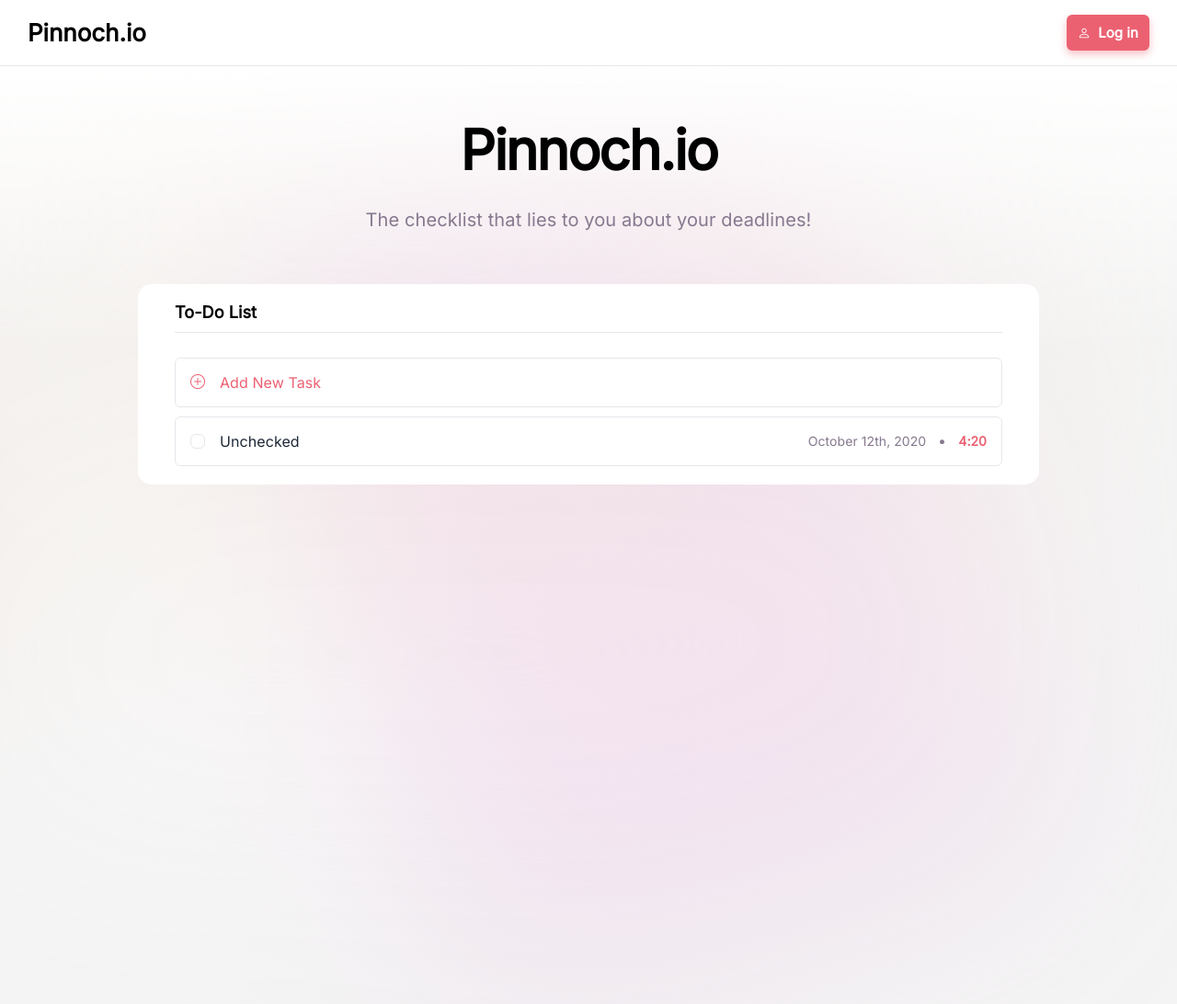
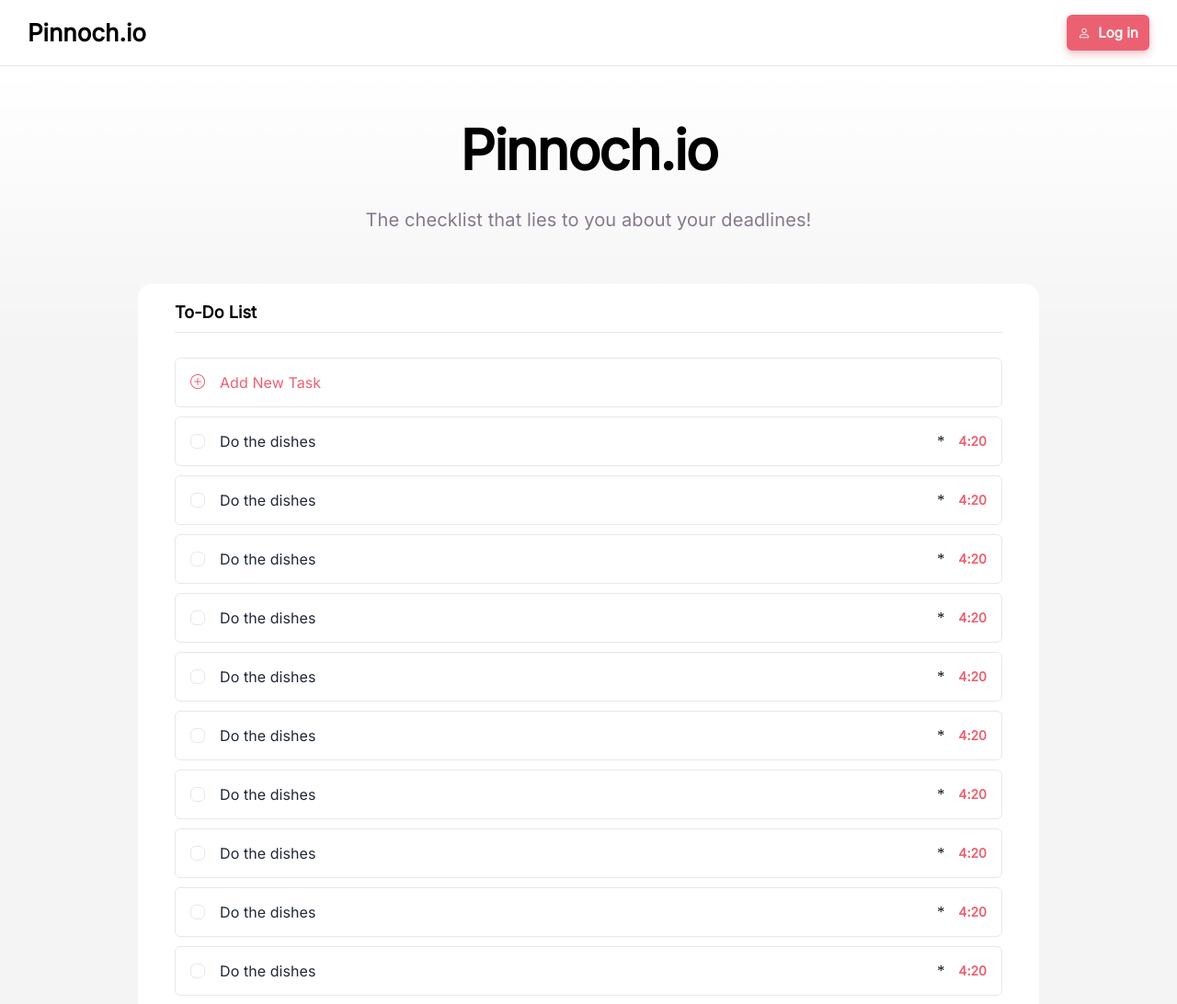
Before and after one commit to NicoBobBison/pinocchio, a Flask app: page / in a window 1280 px wide; the page is wider, and only the part inside the window is pictured. Shown: the top 1092 px of that part at 92% size. Before the commit the page ends 1053 px from the top of that part, so only its background shows below. Run offline with Flask 3, Linux system fonts and the light colour scheme.

Commit message:
Task section working

```diff
--- a/templates/home.html
+++ b/templates/home.html
@@ -41,32 +41,6 @@
                     <img src="{{url_for('static', filename='css/images/plus-circle.png')}}" id="plus"/>
                     <span class="addTaskText">Add New Task</span>
                 </div>
-                <div class="task-section">
-    <!--                <input class="uncheckedBox" type="checkbox">-->
-                    <button type="button" class="uncheckedBox"></button>
-                    <span class="uncheckedText">Unchecked</span>
-                    <div class="date-container">
-                        <span class="date-text">October 12th, 2020</span>
-                        <div class="ellipse-align">
-                            <img src="{{url_for('static', filename='css/images/ellipse.png')}}" id="ellipse"/>
-                        </div>
-                        <span class="time-text">4:20</span>
-                    </div>
-                </div>
-            </div>
-        </div>
-        <div class="gradient-container">
-            <div class="gradient"></div>
-        </div>
-        <div class="colors-aligner">
-            <div class="colors-container">
-                <div style="width: 660.11px; height: 965.11px; left: 242px; top: -350.22px; position: absolute; transform: rotate(-16.48deg); transform-origin: 0 0; background: radial-gradient(99.96% 83.13% at -7272.74% 81.27%, rgba(251, 113, 133, 0.10) 0%, rgba(201.44, 60.67, 187.36, 0.10) 100%)"></div>
-                <div style="width: 660.11px; height: 965.11px; left: -687.16px; top: -489px; position: absolute; transform: rotate(40.45deg); transform-origin: 0 0; background: radial-gradient(100.02% 83.13% at 16203.33% 81.27%, rgba(255, 0, 0, 0.10) 21%, rgba(203.28, 165, 252, 0.10) 100%)"></div>
-                <div style="width: 2149px; height: 487px; left: -1071px; top: -400px; position: absolute; border: 10px #FFE0A3 solid"></div>
-                <div style="width: 210px; height: 202px; left: -1111px; top: -300px; position: absolute; border-radius: 9999px; border: 15px #EB61AB solid"></div>
-                <div style="width: 698px; height: 392px; left: 118px; top: -450px; position: absolute; border-radius: 9999px; border: 15px #FFE0A3 solid"></div>
-                <div style="width: 698px; height: 392px; left: -828px; top: -200px; position: absolute; border-radius: 9999px; border: 14px #E77B4D solid"></div>
-                <div class="checklist-line-divider"></div>
                 {% for todo in todo_list %}
                     <div class="task-section">
         <!--                <input class="uncheckedBox" type="checkbox">-->
@@ -85,6 +59,20 @@
                 {% endfor %}
             </div>
         </div>
+        <div class="gradient-container">
+            <div class="gradient"></div>
+        </div>
+        <div class="colors-aligner">
+            <div class="colors-container">
+                <div style="width: 660.11px; height: 965.11px; left: 242px; top: -350.22px; position: absolute; transform: rotate(-16.48deg); transform-origin: 0 0; background: radial-gradient(99.96% 83.13% at -7272.74% 81.27%, rgba(251, 113, 133, 0.10) 0%, rgba(201.44, 60.67, 187.36, 0.10) 100%)"></div>
+                <div style="width: 660.11px; height: 965.11px; left: -687.16px; top: -489px; position: absolute; transform: rotate(40.45deg); transform-origin: 0 0; background: radial-gradient(100.02% 83.13% at 16203.33% 81.27%, rgba(255, 0, 0, 0.10) 21%, rgba(203.28, 165, 252, 0.10) 100%)"></div>
+                <div style="width: 2149px; height: 487px; left: -1071px; top: -400px; position: absolute; border: 10px #FFE0A3 solid"></div>
+                <div style="width: 210px; height: 202px; left: -1111px; top: -300px; position: absolute; border-radius: 9999px; border: 15px #EB61AB solid"></div>
+                <div style="width: 698px; height: 392px; left: 118px; top: -450px; position: absolute; border-radius: 9999px; border: 15px #FFE0A3 solid"></div>
+                <div style="width: 698px; height: 392px; left: -828px; top: -200px; position: absolute; border-radius: 9999px; border: 14px #E77B4D solid"></div>
+                <div class="checklist-line-divider"></div>
+            </div>
+        </div>
     </div>
 </body>
 </html>
```
Also changed, not shown: instance/db.sqlite.
